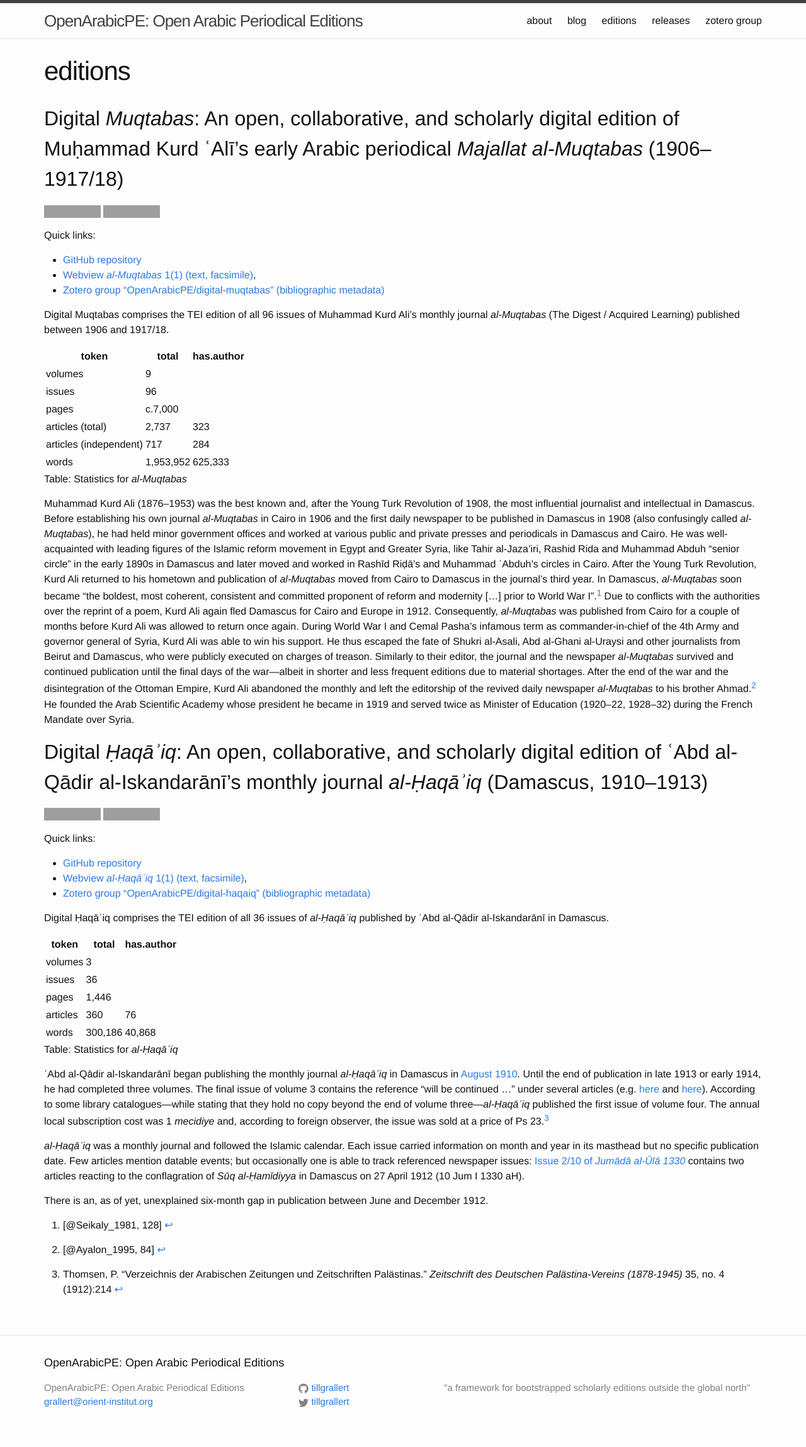
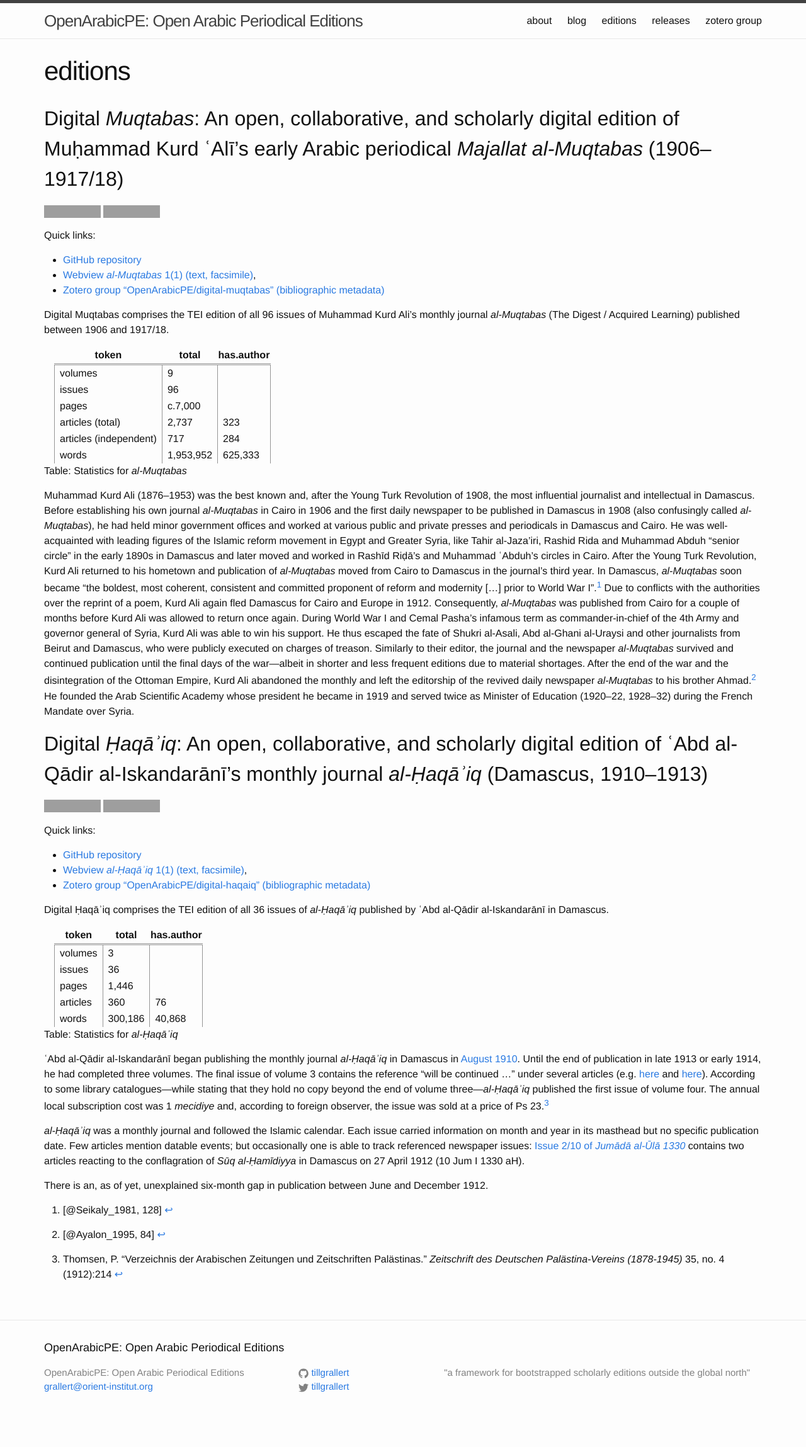
Before and after one commit to OpenArabicPE/openarabicpe.github.io, a Jekyll site: the page built from pages/editions.md, in a window 1280 px wide. Shown: the whole page at 63% size. Built offline with Jekyll 4.4.1, drawn with Linux system fonts in a browser that asks for light colours; after the commit the page ends 2274 px from its top, so only the background shows below that; grey boxes are pictures that could not be loaded.

Commit message:
added styling for tables

```diff
--- a/_sass/_base.scss
+++ b/_sass/_base.scss
@@ -122,6 +122,33 @@
     }
 }
 
+/**
+* Tables
+*/
+
+table {
+    padding-right: 1em;
+    padding-left: 1em;
+    display: block;
+    border-collapse:collapse;
+    // width:80%;
+}
+th {
+  font-weight: bold;
+  border-bottom: double #959595;
+}
+
+tr {
+  display: table-row;
+}
+td {
+    display:table-cell;
+    width:auto;
+    padding-right: 0.5em;
+    padding-left: 0.5em;
+    border-right: 1px solid #959595;
+    border-left: 1px solid #959595;
+}
 
 
 /**
```
